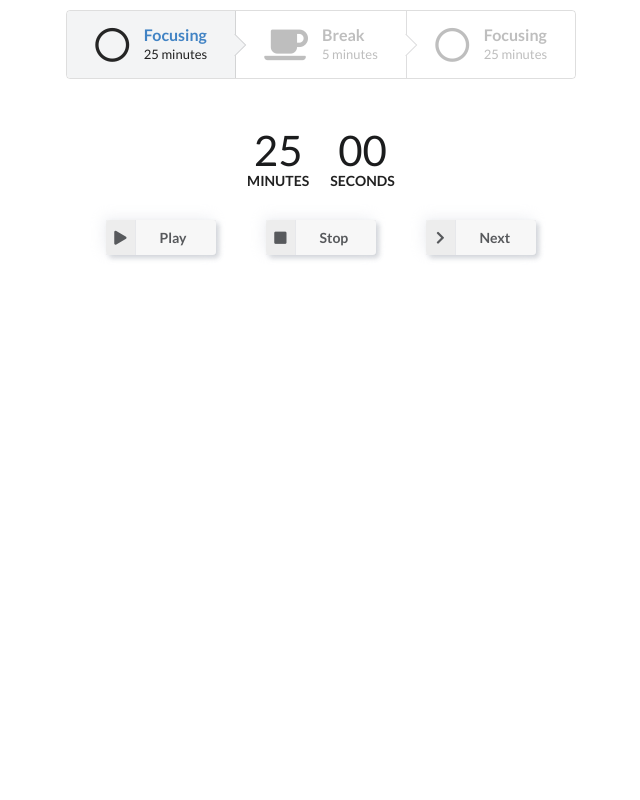
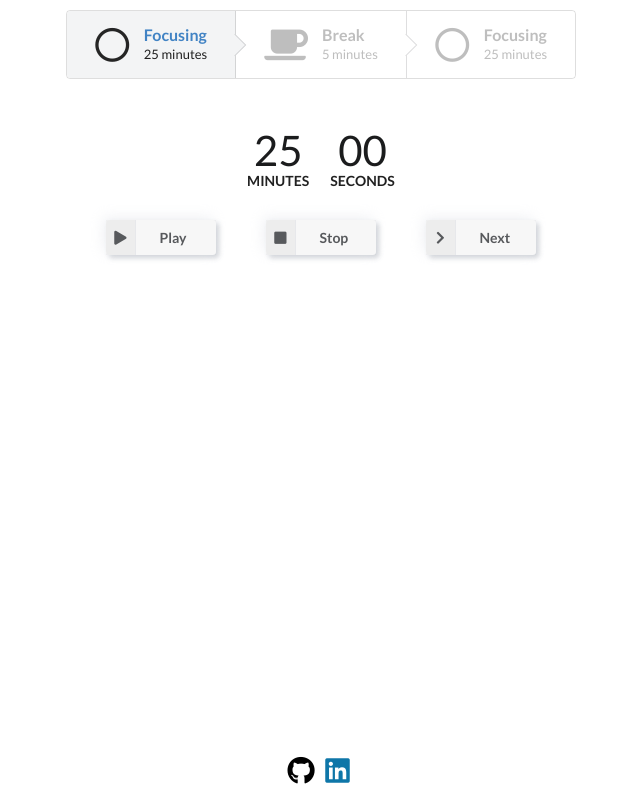
Before and after one commit to daniloikeda/pomodoro-method, a React (Create React App) app: page / in a window 1280 px wide. Shown: the whole page, without its empty margins (319-959 px from the left). Built offline with nearby package versions, Linux system fonts and the light colour scheme.

Commit message:
ADDED - new logo, title and contacts

```diff
--- a/public/index.html
+++ b/public/index.html
@@ -9,7 +9,7 @@
       name="description"
       content="Web site created using create-react-app"
     />
-    <link rel="apple-touch-icon" href="%PUBLIC_URL%/logo192.png" />
+    <link rel="apple-touch-icon" href="%PUBLIC_URL%/logo.png" />
     <!--
       manifest.json provides metadata used when your web app is installed on a
       user's mobile device or desktop. See https://developers.google.com/web/fundamentals/web-app-manifest/
@@ -24,7 +24,7 @@
       work correctly both with client-side routing and a non-root public URL.
       Learn how to configure a non-root public URL by running `npm run build`.
     -->
-    <title>React App</title>
+    <title>Help me think in a good title</title>
   </head>
   <body>
     <noscript>You need to enable JavaScript to run this app.</noscript>
--- a/src/App.js
+++ b/src/App.js
@@ -7,6 +7,7 @@ function App() {
   return (
     <div className="App">
       <Dashboard></Dashboard>
+      <Contact></Contact>
     </div>
   );
 }
--- a/src/components/Contact.css
+++ b/src/components/Contact.css
@@ -1,5 +1,22 @@
+
 .contact-wrapper {
     margin-top: 100px;
+    margin-bottom: 15px;
     width: 100%;
-    text-align: center;
+    display: flex;
+    flex-direction: row;
+    justify-content: center;
+    align-items: center;
 }
+
+.github {
+    color: black;
+}
+
+.linkedin {
+    color:#0e76a8;
+}
+
+.email {
+    color: darkgoldenrod;
+}
--- a/src/components/Contact.js
+++ b/src/components/Contact.js
@@ -5,15 +5,16 @@ function Contact (props)
 {
     return(
         <div className="contact-wrapper">
-            <div className="contact_item">
-                <i aria-hidden="true" className="github icon"></i> Github
-            </div>
-            <div className="contact_item">
-                <i aria-hidden="true" className="linkedin icon"></i> Linkedin
-            </div>
-            <div className="contact_item">
-                <i aria-hidden="true" className="mail icon"></i>dcidaniloikeda@hotmail.com
-            </div>
+            <a href="https://github.com/daniloikeda" target="_blank">
+                <div className="contact_item github">
+                    <i aria-hidden="true" className="github big icon"></i>
+                </div>
+            </a>
+            <a href="https://www.linkedin.com/in/danilo-carneiro-ikeda-310492100/" target="_blank">
+                <div className="contact_item linkedin">
+                    <i aria-hidden="true" className="linkedin big icon"></i>
+                </div>
+            </a>
         </div>
     );
 }
```
Also changed, not shown: public/manifest.json, 4 other files (tests, documents, lock files or other folders).
